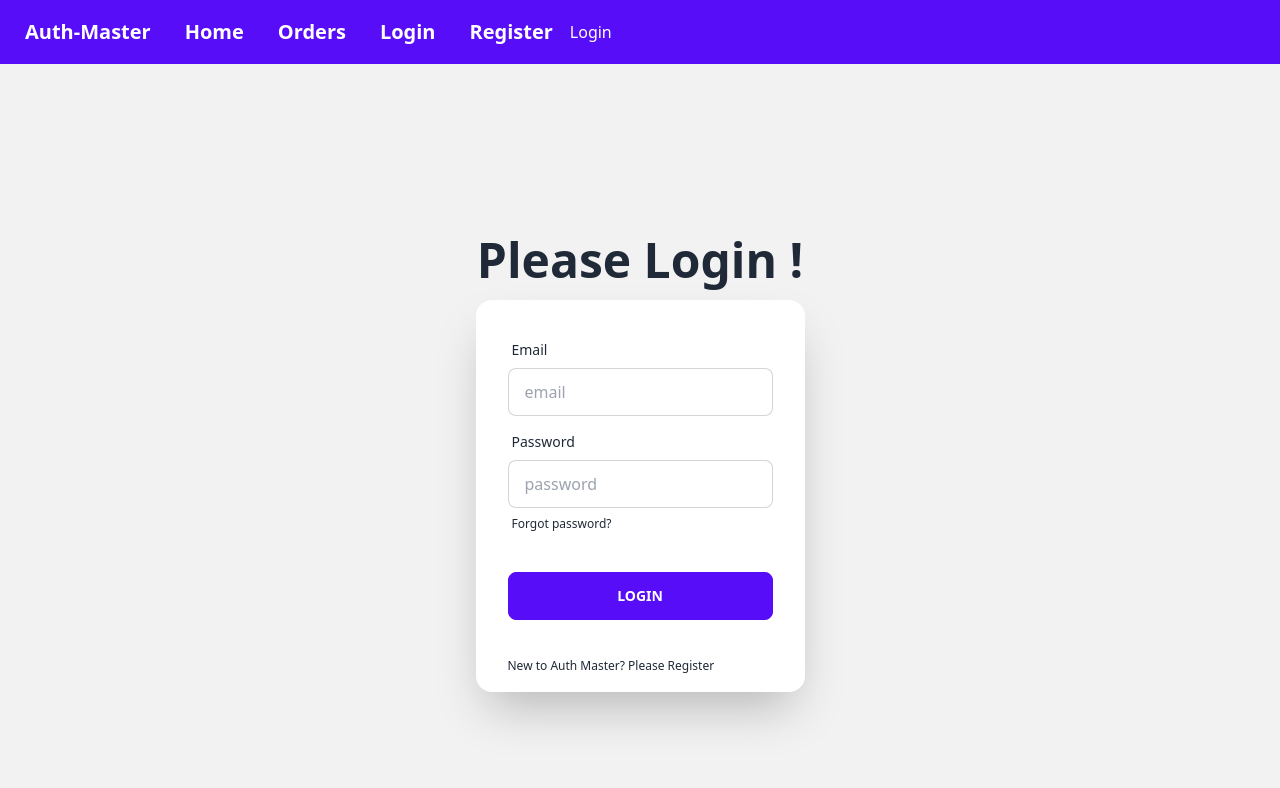
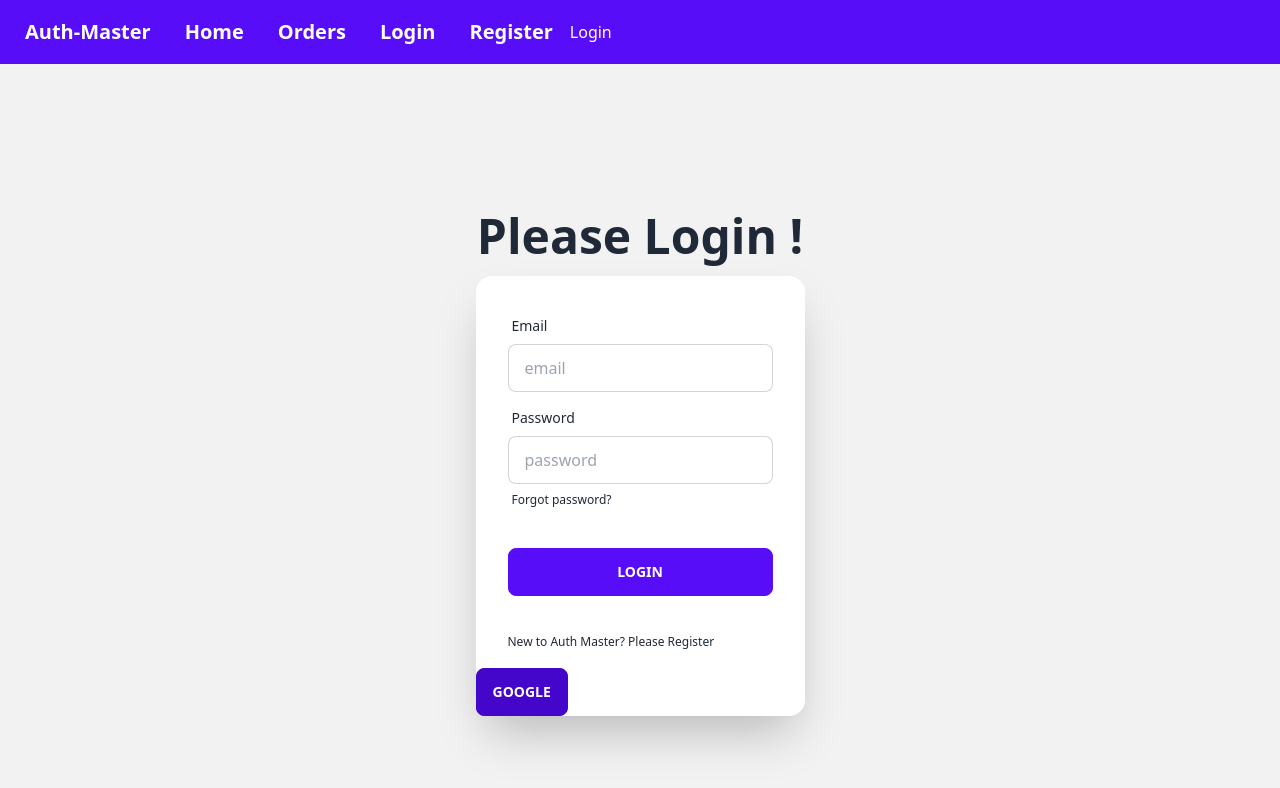
Before and after one commit to mehjabinhasanmoni/auth-firbase-context-tailwind, a React (Vite) app: page /login in a window 1280 px wide. Shown: the top 788 px of the page. Built offline with nearby package versions, Linux system fonts and the light colour scheme; no server answers.

Commit message:
Social sign in

```diff
--- a/src/Component/Header.jsx
+++ b/src/Component/Header.jsx
@@ -20,7 +20,9 @@
                 <Link className="btn btn-ghost normal-case text-xl" to="/orders">Orders</Link>
                 <Link className="btn btn-ghost normal-case text-xl" to="/login">Login</Link>
                 <Link className="btn btn-ghost normal-case text-xl" to="/register">Register</Link>
-                {user && <Link className="btn btn-ghost normal-case text-xl" to="/profile">Profile</Link>}
+                {
+                user && <Link className="btn btn-ghost normal-case text-xl" to="/profile">Profile</Link>
+                }
                 {
                     user ? <>
                         <span>{user.email}</span>
--- a/src/Component/Login.jsx
+++ b/src/Component/Login.jsx
@@ -3,7 +3,7 @@
 import { AuthContext } from "../providers/AuthProvider";
 
 const Login = () => {
-    const {user, signIn} = useContext(AuthContext);
+    const {user, signIn, signInWithGoogle} = useContext(AuthContext);
 
 
     const handleLogin = event =>{
@@ -24,6 +24,17 @@
             console.log(error);
         })
 
+    }
+
+    const handleGoogleSignIn =() =>{
+      signInWithGoogle()
+      .then(result =>{
+        const loggedUser = result.user;
+        console.log(loggedUser);
+      })
+      .catch(error =>{
+        console.log(error.message);
+      })
     }
 
 
@@ -73,6 +84,9 @@
                 New to Auth Master? Please Register
             </Link>
           </p>
+          <div>
+          <button onClick={handleGoogleSignIn} className="btn btn-active btn-primary">Google</button>
+          </div>
         </div>
       </div>
     </div>
--- a/src/providers/AuthProvider.jsx
+++ b/src/providers/AuthProvider.jsx
@@ -1,10 +1,12 @@
 import React, { createContext, useEffect, useState } from 'react';
-import { createUserWithEmailAndPassword, getAuth, onAuthStateChanged, signInWithEmailAndPassword, signOut } from "firebase/auth";
+import { GoogleAuthProvider, createUserWithEmailAndPassword, getAuth, onAuthStateChanged, signInWithEmailAndPassword, signInWithPopup, signOut } from "firebase/auth";
 import app from '../Firbase/Firbase';
 
 export const AuthContext  =  createContext(null);
 
 const auth = getAuth(app);
+
+const googleAuthProvider = new GoogleAuthProvider();
 
 const AuthProvider = ({children}) => {
 
@@ -18,6 +20,10 @@
 
     const signIn =(email, password) =>{
         return signInWithEmailAndPassword(auth, email, password);
+    }
+
+    const signInWithGoogle = () => {
+        return signInWithPopup(auth, googleAuthProvider);
     }
 
     const logOut = () =>{
@@ -40,6 +46,7 @@
         loading,
         createUser,
         signIn,
+        signInWithGoogle,
         logOut
     }
 
```
